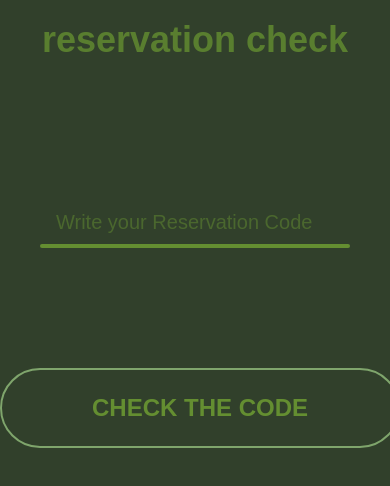
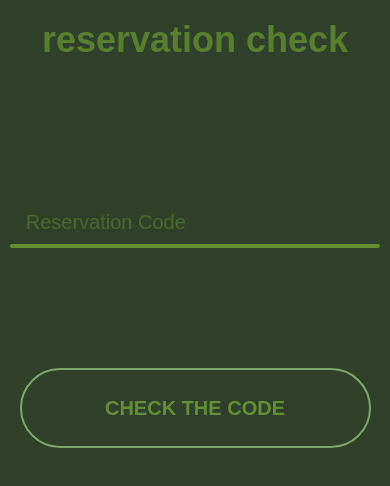
Before and after one commit to Pouyahlvt/Cafe-Reservation, a Next.js app: page /reservation in a window 390 px wide. Shown: the top 486 px of the page. Built offline with nearby package versions, Linux system fonts and the light colour scheme.

Commit message:
check page : responsive

```diff
--- a/src/app/reservation/page.tsx
+++ b/src/app/reservation/page.tsx
@@ -99,25 +99,25 @@ const ReserveCheck = () => {
         <div className="w-full h-full relative">
           <div
             className={`absolute w-full h-full flex z-20 bg-muted-teal rounded-t-4xl shadow-2xl mt-5
-            ${checked ? "translate-y-0" : "translate-y-[120%]"} transition-all duration-700 ease-in-out`}>
-            <div className="w-[calc(100%-100px)] mx-25 pt-10">
+            ${checked ? "translate-y-0" : "translate-y-full"} transition-all duration-700 ease-in-out`}>
+            <div className="w-[calc(100%-100px)]  mx-25 pt-10 max-md:w-9/10 max-md:mx-auto">
               {Object.entries(details).map(([key, value]) => (
                 <div
                   key={`details-${key}`}
                   className={`w-full h-20 mt-10 bg-dark-spruce/70 rounded-3xl border-4
             border-dark-spruce shadow-2xl/20 flex justify-center items-center ${key === "reservationId" ? "hidden" : ""}`}>
-                  <p className="text-2xl text-muted-teal ">
-                    Reservation {key} :{" "}
+                  <p className="text-2xl text-muted-teal max-sm:text-lg">
+                    <span className="max-sm:hidden">Reservation</span> {key} :{" "}
                     {key === "date" ? value.slice(0, 10) : value}
                   </p>
                 </div>
               ))}
             </div>
           </div>
-          <div className="w-[calc(100%-80px)] mx-auto mt-20">
+          <div className="w-[calc(100%-80px)] mx-auto mt-20 max-sm:w-95/100">
             {
               <Normal_input
-                placeHolder="Write your Reservation Code"
+                placeHolder="Reservation Code"
                 state={reservationID}
                 setState={setReservationID}
               />
@@ -128,8 +128,8 @@ const ReserveCheck = () => {
               onClick={check}
               text={loading ? ". . ." : "CHECK THE CODE"}
               bgClass="bg-sega-green"
-              BclassName="w-100 mx-auto border-2 h-20 border-sega-green rounded-full mt-30"
-              TclassName={`text-2xl text-forest-moss font-bold ${loading ? "animate-bounce  text-4xl" : ""}`}
+              BclassName="w-100 mx-auto border-2 h-20 border-sega-green rounded-full mt-30 max-md:w-9/10"
+              TclassName={`text-2xl text-forest-moss font-bold max-md:text-xl ${loading ? "animate-bounce  text-4xl " : ""}`}
             />
           }
         </div>
--- a/src/components/ui/succesMassage.tsx
+++ b/src/components/ui/succesMassage.tsx
@@ -45,32 +45,35 @@ const Success_mass = ({ success, reservationId }: Props) => {
       ref={successDivRef}
       className="fixed h-screen w-full bg-muted-teal -translate-y-full flex z-50 overflow-hidden text-dark-spruce font-museo ">
       <div className="w-full">
-        <p className="success-mass text-center  text-8xl font-extrabold mt-20">
+        <p className="success-mass text-center  text-8xl font-extrabold mt-20 max-md:text-4xl">
           Success Reservation
         </p>
         <div className="w-full mt-15">
-          <p className="text-center text-4xl font-bold tracking-tight">
+          <p className="text-center text-4xl font-bold tracking-tight max-md:text-2xl ">
             Your Reservation Code{" "}
           </p>
           <div className="flex w-full mt-10 justify-center">
-            <div className="w-[65%] h-25 bg-dark-spruce rounded-4xl flex items-center">
-              <p className="text-dark-spruce bg-muted-teal w-full mr-4  flex items-center px-10 h-18 text-xl ml-4 rounded-2xl">
+            <div className="w-[65%] h-25 bg-dark-spruce rounded-4xl flex items-center max-sm:w-9/10 max-md:h-15 max-md:rounded-2xl">
+              <p
+                className="text-dark-spruce bg-muted-teal w-full mr-4  flex items-center px-10 h-18 text-xl ml-4 rounded-2xl
+              max-md:text-sm max-md:rounded-xl max-md:h-12 max-md:ml-2 max-sm:text-[10px] max-sm:overflow-x-scroll text-nowrap scrollbar-none
+              max-md:px-2">
                 {reservationId}
               </p>
               <div
                 className="aspect-square h-18 bg-muted-teal rounded-2xl ml-auto mr-4 flex
-                items-center justify-between">
+                items-center justify-between max-md:h-12 max-md:mr-2 max-md:rounded-xl">
                 {
                   <CopyIcon
                     onClick={handleCopy}
                     size={40}
-                    className={`mx-auto cursor-pointer ${copie ? "hidden" : ""}`}
+                    className={`mx-auto cursor-pointer ${copie ? "hidden" : ""} max-md:scale-75`}
                   />
                 }
                 {
                   <CopyCheckIcon
                     size={40}
-                    className={`mx-auto cursor-pointer ${copie ? "" : "hidden"}`}
+                    className={`mx-auto cursor-pointer ${copie ? "" : "hidden"} max-md:scale-75`}
                   />
                 }
               </div>
```
